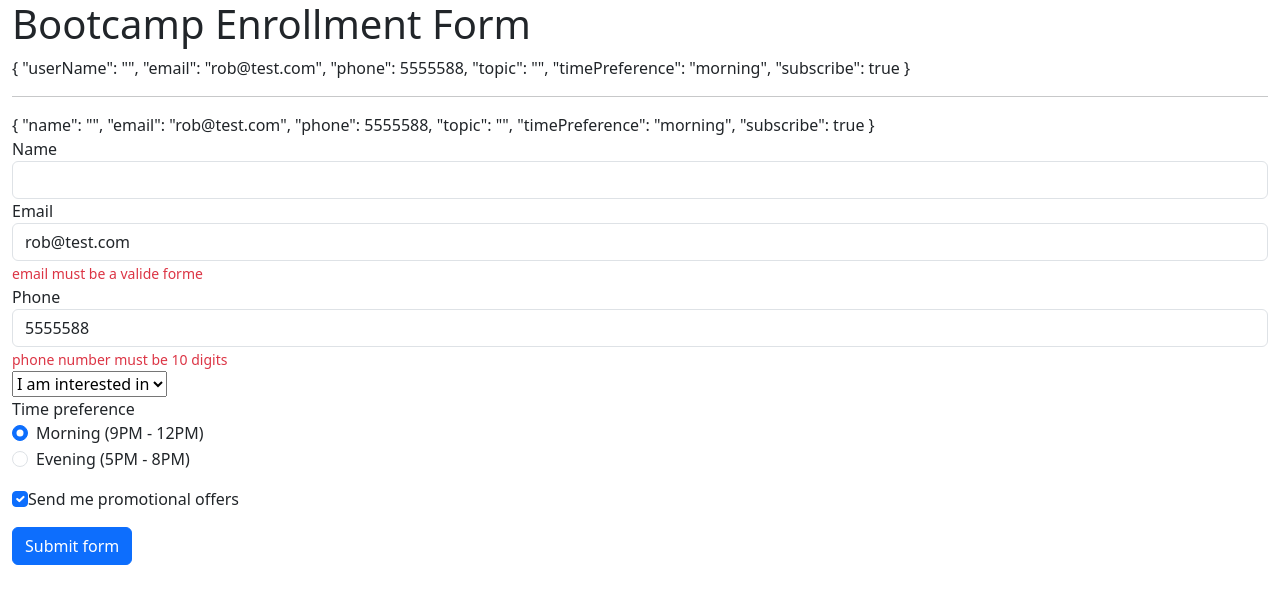
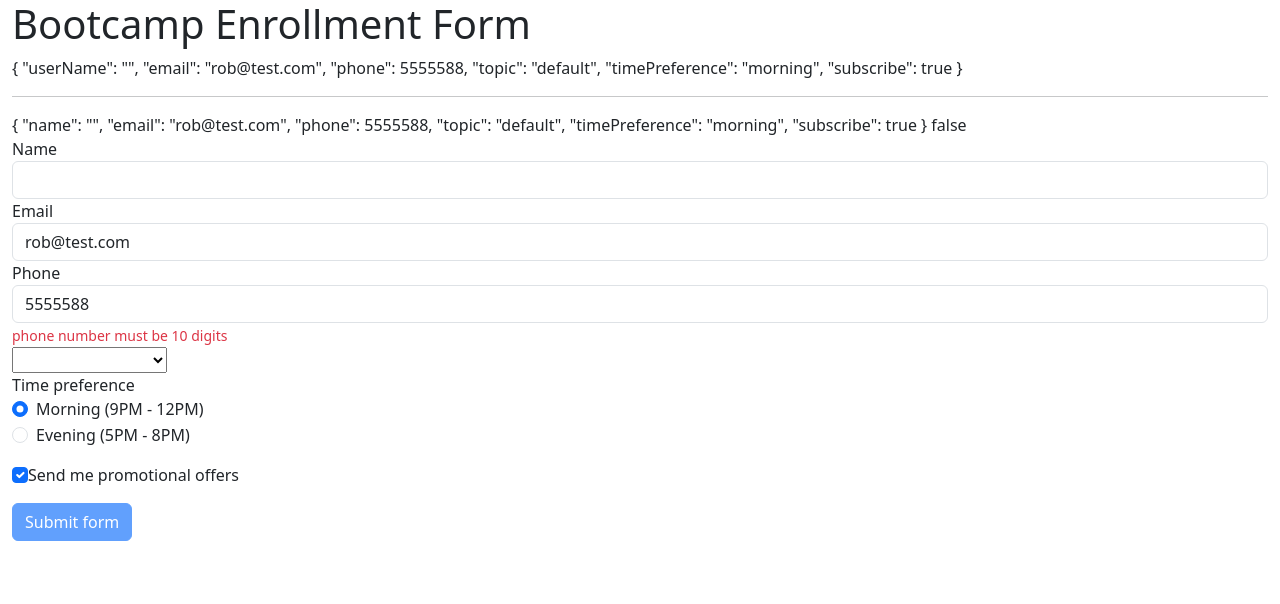
Before and after one commit to firdaous-zaouia/Angular, an Angular app in the folder TemplateDrivenForms/: page / in a window 1280 px wide. Shown: the top 604 px of the page. Built offline with nearby package versions, Linux system fonts and the light colour scheme.

Commit message:
update validate email and select form

```diff
--- a/TemplateDrivenForms/src/app/app.component.html
+++ b/TemplateDrivenForms/src/app/app.component.html
@@ -28,7 +28,7 @@
       </div>
 
     </div> -->
-
+    {{userForm.form.valid}}
     <div class="form-group">
       <label>Name</label>
       <input type="text" required #name="ngModel" [class.is-invalid]="name.invalid && name.touched"
@@ -40,11 +40,11 @@
 
     <div class="form-group">
       <label for="">Email</label>
-      <input type="email" #email="ngModel" pattern="^[a-zA-Z0-9._%+-]+@[a-zA-Z0-9.-]+\.[a-zA-Z]{2,4}$
-      " class="form-control" name="email" [(ngModel)]="userModel.email">
-      <div *ngIf="email.errors &&(email.invalid || email.untouched)">
-        <small class="text-danger" *ngIf="email.errors['required']">email is required</small>
-        <small class="text-danger" *ngIf="email.errors['pattern']">email must be a valide forme</small>
+      <input type="email" #email="ngModel" required class="form-control" name="email" [(ngModel)]="userModel.email"
+        [class.is-invalid]="email.invalid && email.touched">
+      <div *ngIf="email.errors && (email.invalid || email.touched)">
+        <small class="text-danger" *ngIf="email.errors['required']">Email is required</small>
+        <small class="text-danger" *ngIf="email.errors['email']">Please enter a valid email address</small>
       </div>
     </div>
 
@@ -63,10 +63,13 @@
     </div>
 
     <div class="form-group">
-      <select class="custom-select" name="topic" [(ngModel)]="userModel.topic">
+      <select (blur)="validateTopic(topic.value)" (change)="validateTopic (topic.value)" #topic="ngModel"
+        [class.is-invalid]="topicHasError && topic.touched" class="custom-select" name="topic"
+        [(ngModel)]="userModel.topic">
         <option value="">I am interested in</option>
         <option *ngFor="let topic of topics">{{ topic }}</option>
       </select>
+      <small class="text-danger" [class.d-none]="!topicHasError|| topic.untouched">please choose de topic</small>
     </div>
 
     <div class="mb-3">
@@ -88,7 +91,8 @@
       <label class="form-check-label">Send me promotional offers</label>
     </div>
 
-    <button class="btn btn-primary" type="submit">Submit form</button>
+    <button [disabled]="userForm.form.invalid || topicHasError" class="btn btn-primary" type="submit">Submit
+      form</button>
 
   </form>
 </div>
--- a/TemplateDrivenForms/src/app/app.component.ts
+++ b/TemplateDrivenForms/src/app/app.component.ts
@@ -9,7 +9,15 @@ import { User } from './user';
 })
 export class AppComponent {
   topics = ['Angular', 'React', 'Vue'];
+  topicHasError = true;
 
-  userModel = new User('', 'rob@test.com', 5555588, '', 'morning', true);
+  userModel = new User('', 'rob@test.com', 5555588, 'default', 'morning', true);
 
+  validateTopic(value: string){
+    if(value === 'default'){
+      this.topicHasError = true;
+    } else {
+      this.topicHasError = false;
+    }
+  }
 }
```
